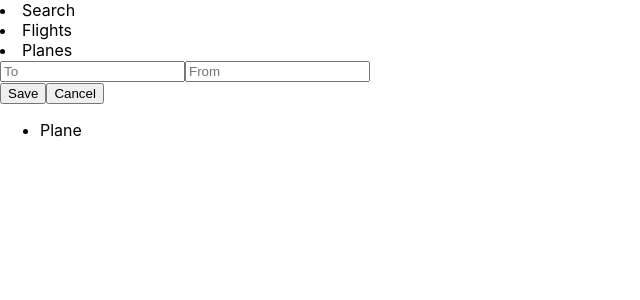
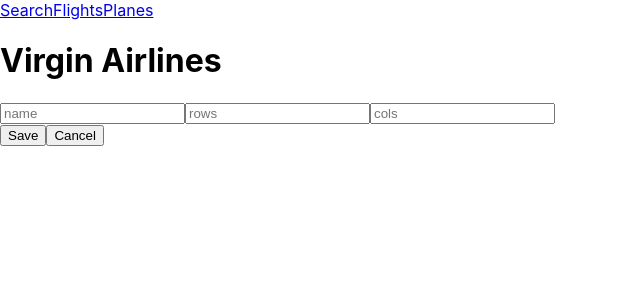
Before and after one commit to dmeneses2013/BurningAirlines, a React (Create React App) app: page /#/airplanes in a window 1280 px wide. Before the commit this address led to /#/. Shown: the top 300 px of the page, without its empty margins (0-640 px from the left). Built offline with nearby package versions, Linux system fonts and the light colour scheme.

Commit message:
Add routes fix errors

```diff
--- a/package.json
+++ b/package.json
@@ -8,6 +8,8 @@
     "npm": "^6.7.0",
     "react": "^16.7.0",
     "react-dom": "^16.7.0",
+    "react-router": "^4.3.1",
+    "react-router-dom": "^4.3.1",
     "react-scripts": "2.1.3"
   },
   "scripts": {
--- a/src/Components/Airplanes.js
+++ b/src/Components/Airplanes.js
@@ -1,6 +1,7 @@
 import React, { Component } from 'react';
 import axios from 'axios';
-import './Airplane.css';
+import './Airplanes.css';
+import Navbar from './Navbar';
 
 export default class AdminPlanes extends Component {
 
@@ -23,6 +24,7 @@
   render() {
     return (
       <div>
+        <Navbar />
         <h1> Virgin Airlines </h1>
         <AdminPlaneForm onSubmit={this._createPlane}/>
         <Gallery2 name={this.state.name} rows={this.state.rows} columns={this.state.columns}/>
@@ -74,7 +76,7 @@
 }
 
 function Gallery2(props) {
-  const grid = <div id="grid-container">{this.state.name}</div>;
+  const grid = <div id="grid-container"> </div>;
   return (
     grid
   )
--- a/src/Components/App.js
+++ b/src/Components/App.js
@@ -8,9 +8,9 @@
     return (
       <div className="App">
         <nav>
-          <li>Search</li>
-          <li>Flights</li>
-          <li>Planes</li>
+          <a href="/search">Search</a>
+          <a href="/flights">Flights</a>
+          <a href="/planes">Planes</a>
         </nav>
         <div> <Search /> </div>
       </div>
--- a/src/Components/FlightProfile.js
+++ b/src/Components/FlightProfile.js
@@ -1,6 +1,7 @@
 import React, { Component } from 'react';
 import axios from 'axios';
-import './Airplane.css';
+import './Airplanes.css';
+import Navbar from './Navbar';
 
 export default class Flights extends Component {
 
--- a/src/Components/Flights.js
+++ b/src/Components/Flights.js
@@ -1,6 +1,7 @@
 import React, { Component } from 'react';
 import axios from 'axios';
-import './Airplane.css';
+import './Airplanes.css';
+import Navbar from './Navbar';
 
 export default class Flights extends Component {
 
@@ -37,6 +38,7 @@
   render() {
     return (
       <div>
+        <Navbar />
         <h1> Virgin Airlines </h1>
         <FlightForm onSubmit={this._createFlight}/>
         <FlightsDisplay flights={this.state.flights} />
--- /dev/null
+++ b/src/Components/Navbar.js
@@ -0,0 +1,22 @@
+import React, { Component } from 'react';
+
+export default class Navbar extends Component {
+
+    constructor() {
+      super()
+      this.state = {
+
+        }
+    }
+
+
+    render() {
+      return (
+        <nav>
+          <a href="#/search">Search</a>
+          <a href="#/flights">Flights</a>
+          <a href="#/airplanes">Planes</a>
+        </nav>
+      );
+    }
+  }
--- a/src/Components/Search.js
+++ b/src/Components/Search.js
@@ -1,6 +1,7 @@
 import React, { Component } from 'react';
 import axios from 'axios';
-import './Airplane.css';
+import './Airplanes.css';
+import Navbar from './Navbar';
 
 export default class Search extends Component {
 
@@ -18,6 +19,7 @@
             from: p.from
           }
         })
+      //  localhost:3001/search?to="Orlando"&from="Sydney" [{id:1, plane: Whatever}]
         .then(function (response) {
           this.setState({
             flights: [...this.state.flights, p]
@@ -28,6 +30,8 @@
     render() {
       return (
         <div>
+          <Navbar />
+          <h1> Virgin Airlines </h1>
           <SearchField onSubmit={this._searchFlights}/>
           <FlightsDisplay flights={this.state.flights}/>
         </div>
--- /dev/null
+++ b/src/Routes.js
@@ -0,0 +1,21 @@
+import React from 'react';
+import { HashRouter as Router, Route } from 'react-router-dom';
+
+import Airplanes from './Components/Airplanes';
+import Flights from './Components/Flights';
+import FlightProfile from './Components/FlightProfile';
+import Search from './Components/Search';
+
+
+const Routes = (
+  <Router>
+    <div>
+      <Route exact path="/airplanes" component={ Airplanes } />
+      <Route exact path="/flights" component={ Flights } />
+      <Route path="/flights/:id" component={ FlightProfile } />
+      <Route path="/search" component={ Search } />
+    </div>
+  </Router>
+);
+
+export default Routes;
--- a/src/index.js
+++ b/src/index.js
@@ -1,10 +1,10 @@
 import React from 'react';
 import ReactDOM from 'react-dom';
 import './index.css';
-import App from './Components/App';
+import Routes from './Routes';
 import * as serviceWorker from './serviceWorker';
 
-ReactDOM.render(<App />, document.getElementById('root'));
+ReactDOM.render(Routes , document.getElementById('root'));
 
 // If you want your app to work offline and load faster, you can change
 // unregister() to register() below. Note this comes with some pitfalls.
```
Also changed, not shown: src/Components/Airplanes.css (renamed from src/Components/Airplane.css), src/Components/FormButtons.js (added), 1 other file (tests, documents, lock files or other folders).
